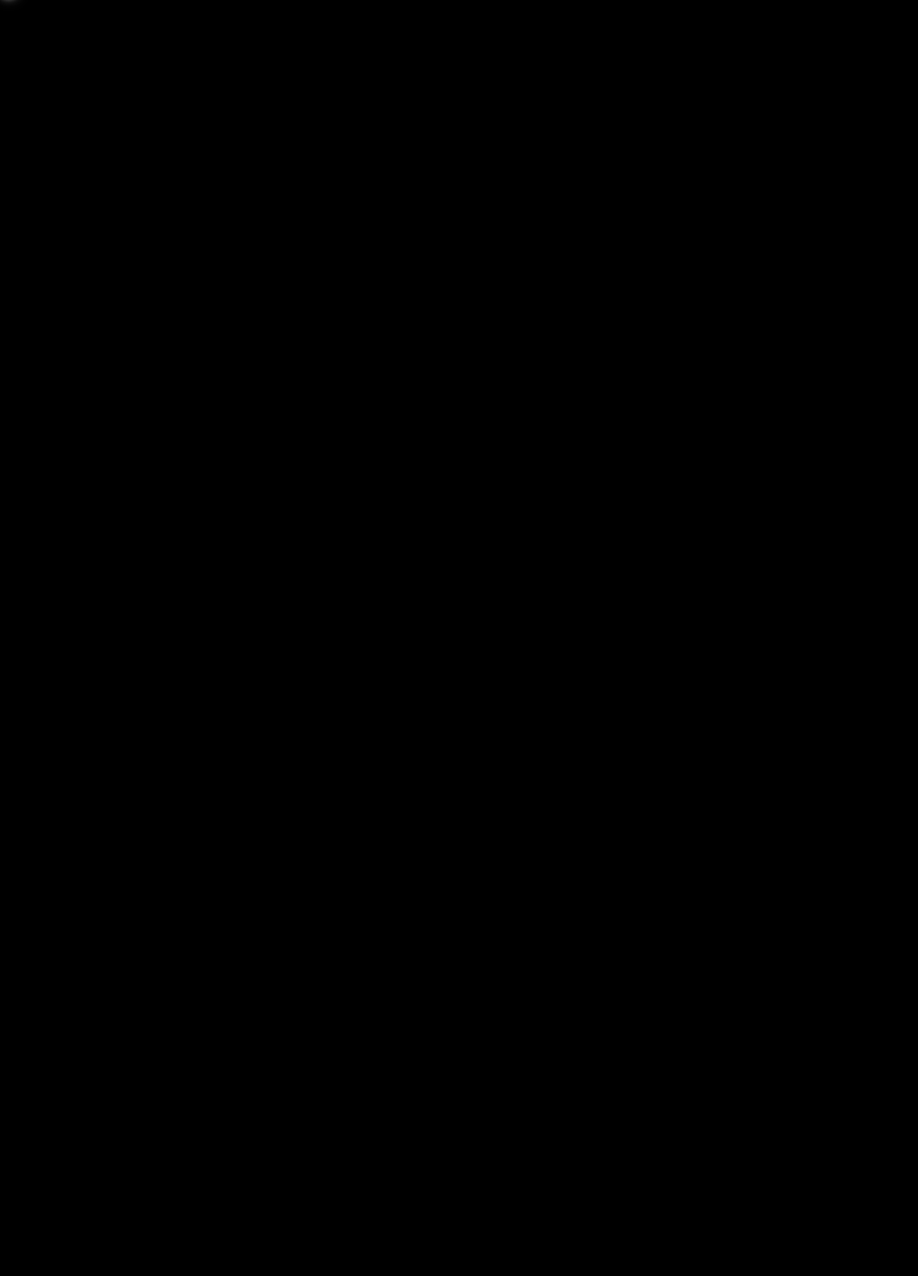
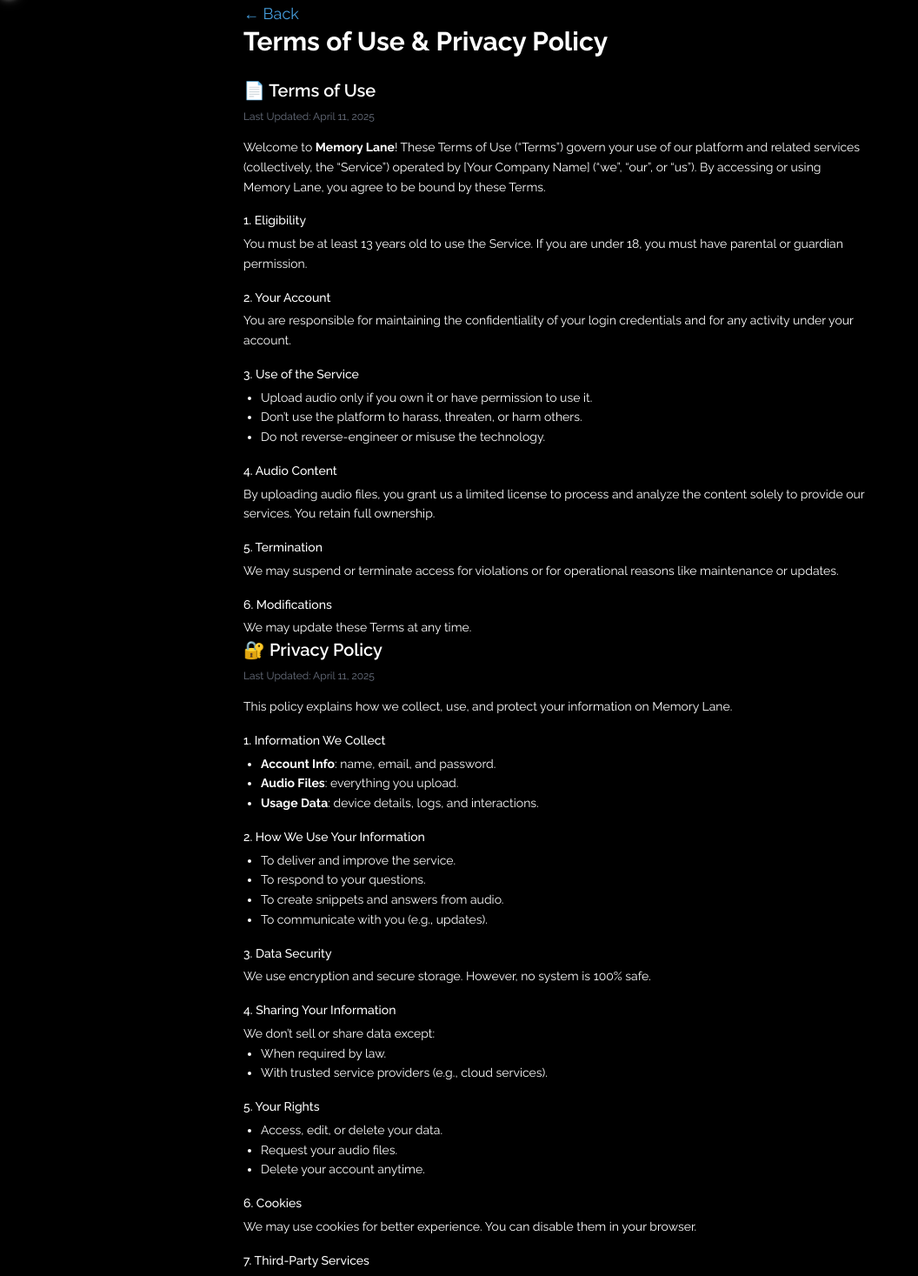
Before and after one commit to aysahoo/Memory-Lane, a React (Vite) app in the folder Frontend/: page /terms in a window 1280 px wide. Before the commit this address had no page. Shown: the part 22-1489 px from the top of the page at 87% size, without its empty margins (0-1056 px from the left). Before the commit the page ends 800 px from the top, so only its background shows below. Built offline with nearby package versions, Linux system fonts and the light colour scheme; a web font is replaced by a local one.

Commit message:
Adding terms and conditions

```diff
--- a/Frontend/src/App.jsx
+++ b/Frontend/src/App.jsx
@@ -9,6 +9,7 @@
 import CustomCursor from './components/CustomCursor'
 import FadeInWrapper from './components/FadeIn'
 import About from './pages/About'
+import TermsPolicies from './pages/TermsPolicies'
 
 
 
@@ -41,7 +42,7 @@
         <Route path='/space' element={<Space />} />
         <Route path='/chat' element={<Chat />} />
         <Route path='/about' element={<About />} />
-
+        <Route path='/terms' element={<TermsPolicies />} />
       </Routes>
     </div>
   );
--- a/Frontend/src/pages/AuthPage.jsx
+++ b/Frontend/src/pages/AuthPage.jsx
@@ -205,9 +205,9 @@
         </p>
 
         <div className="text-xs sm:text-sm text-gray-300 space-x-2 sm:space-x-4">
-          <a href="#" className="hover:underline">Terms of Use</a>
-          <span>|</span>
-          <a href="#" className="hover:underline">Privacy Policy</a>
+          <Link to="/terms">
+          <a href="" className="hover:underline">Terms and Policies</a>
+          </Link>
         </div>
       </div>
     </div>
--- /dev/null
+++ b/Frontend/src/pages/TermsPolicies.jsx
@@ -0,0 +1,99 @@
+import React from 'react';
+import { Link } from 'react-router-dom';
+
+const TermsPolicies = () => {
+  return (
+    <div className="max-w-3xl mx-auto p-6 text-sm leading-relaxed">
+      <Link
+        to={-1}
+        className="mb-4 text-[#459ddc] text-lg"
+      >
+        ← Back
+      </Link>
+
+      <h1 className="text-3xl font-bold mb-6">Terms of Use & Privacy Policy</h1>
+
+      {/* Terms of Use */}
+      <section className="mb-12">
+        <h2 className="text-xl font-semibold mb-2">📄 Terms of Use</h2>
+        <p className="text-xs text-gray-500 mb-4">Last Updated: April 11, 2025</p>
+
+        <p>
+          Welcome to <strong>Memory Lane</strong>! These Terms of Use (“Terms”) govern your use of our platform and related services (collectively, the “Service”) operated by [Your Company Name] (“we”, “our”, or “us”). By accessing or using Memory Lane, you agree to be bound by these Terms.
+        </p>
+
+        <h3 className="font-medium mt-4 mb-1">1. Eligibility</h3>
+        <p>You must be at least 13 years old to use the Service. If you are under 18, you must have parental or guardian permission.</p>
+
+        <h3 className="font-medium mt-4 mb-1">2. Your Account</h3>
+        <p>You are responsible for maintaining the confidentiality of your login credentials and for any activity under your account.</p>
+
+        <h3 className="font-medium mt-4 mb-1">3. Use of the Service</h3>
+        <ul className="list-disc ml-5">
+          <li>Upload audio only if you own it or have permission to use it.</li>
+          <li>Don’t use the platform to harass, threaten, or harm others.</li>
+          <li>Do not reverse-engineer or misuse the technology.</li>
+        </ul>
+
+        <h3 className="font-medium mt-4 mb-1">4. Audio Content</h3>
+        <p>By uploading audio files, you grant us a limited license to process and analyze the content solely to provide our services. You retain full ownership.</p>
+
+        <h3 className="font-medium mt-4 mb-1">5. Termination</h3>
+        <p>We may suspend or terminate access for violations or for operational reasons like maintenance or updates.</p>
+
+        <h3 className="font-medium mt-4 mb-1">6. Modifications</h3>
+        <p>We may update these Terms at any time.</p>
+        <h2 className="text-xl font-semibold mb-2">🔐 Privacy Policy</h2>
+        <p className="text-xs text-gray-500 mb-4">Last Updated: April 11, 2025</p>
+
+        <p>This policy explains how we collect, use, and protect your information on Memory Lane.</p>
+
+        <h3 className="font-medium mt-4 mb-1">1. Information We Collect</h3>
+        <ul className="list-disc ml-5">
+          <li><strong>Account Info</strong>: name, email, and password.</li>
+          <li><strong>Audio Files</strong>: everything you upload.</li>
+          <li><strong>Usage Data</strong>: device details, logs, and interactions.</li>
+        </ul>
+
+        <h3 className="font-medium mt-4 mb-1">2. How We Use Your Information</h3>
+        <ul className="list-disc ml-5">
+          <li>To deliver and improve the service.</li>
+          <li>To respond to your questions.</li>
+          <li>To create snippets and answers from audio.</li>
+          <li>To communicate with you (e.g., updates).</li>
+        </ul>
+
+        <h3 className="font-medium mt-4 mb-1">3. Data Security</h3>
+        <p>We use encryption and secure storage. However, no system is 100% safe.</p>
+
+        <h3 className="font-medium mt-4 mb-1">4. Sharing Your Information</h3>
+        <p>We don’t sell or share data except:</p>
+        <ul className="list-disc ml-5">
+          <li>When required by law.</li>
+          <li>With trusted service providers (e.g., cloud services).</li>
+        </ul>
+
+        <h3 className="font-medium mt-4 mb-1">5. Your Rights</h3>
+        <ul className="list-disc ml-5">
+          <li>Access, edit, or delete your data.</li>
+          <li>Request your audio files.</li>
+          <li>Delete your account anytime.</li>
+        </ul>
+
+        <h3 className="font-medium mt-4 mb-1">6. Cookies</h3>
+        <p>We may use cookies for better experience. You can disable them in your browser.</p>
+
+        <h3 className="font-medium mt-4 mb-1">7. Third-Party Services</h3>
+        <p>Third-party logins (like Google) follow their own policies.</p>
+
+        <h3 className="font-medium mt-4 mb-1">8. Changes to Policy</h3>
+        <p>We’ll notify you of major changes to this policy via email or in-app.</p>
+
+        <h3 className="font-medium mt-4 mb-1">9. Contact</h3>
+        <p>Questions? Reach us at <a className="underline text-[#459ddc]" href="mailto:ayushankit1630@gmail.com">support@memorylane.com</a>.</p>
+      </section>
+    </div>
+  );
+};
+
+export default TermsPolicies;
```
